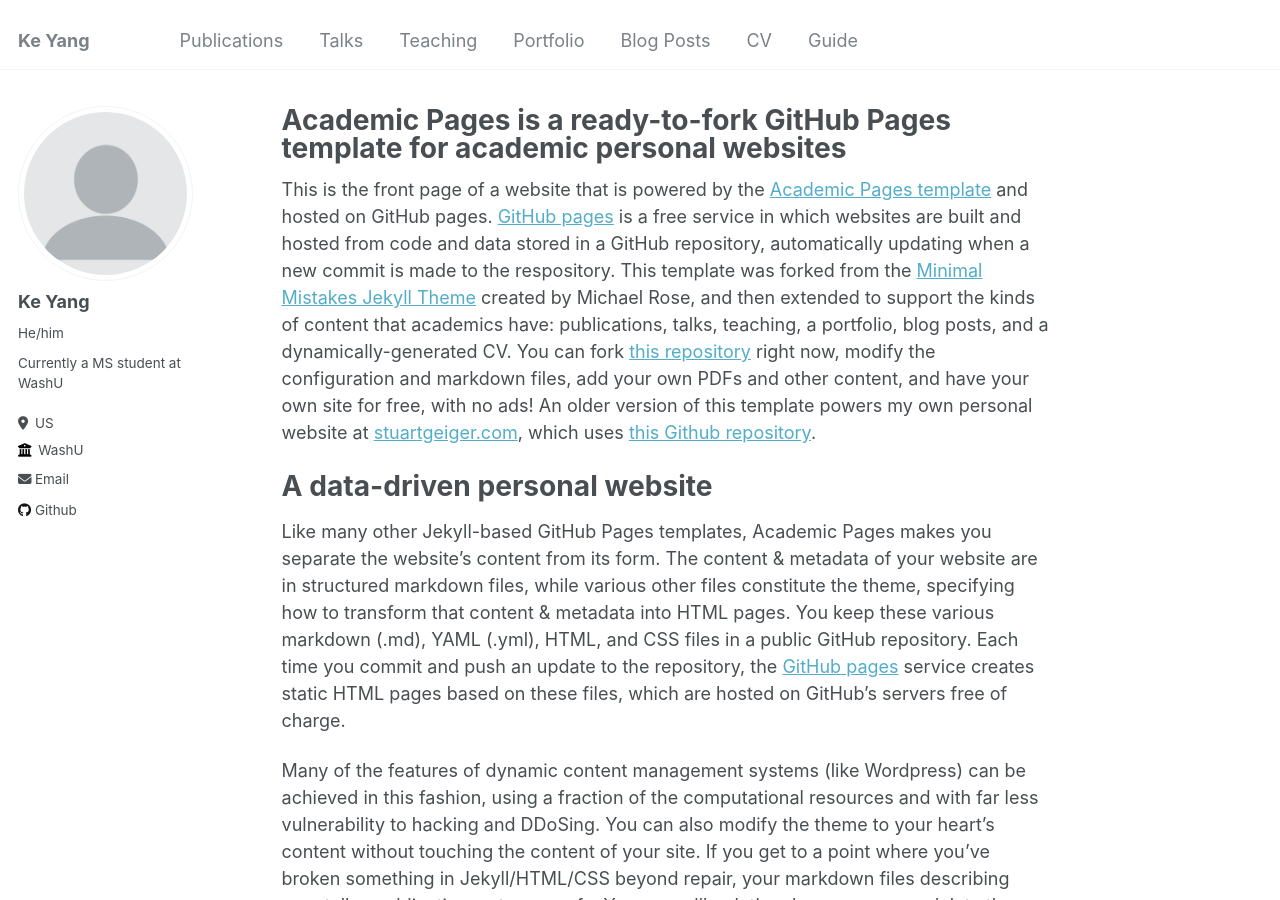
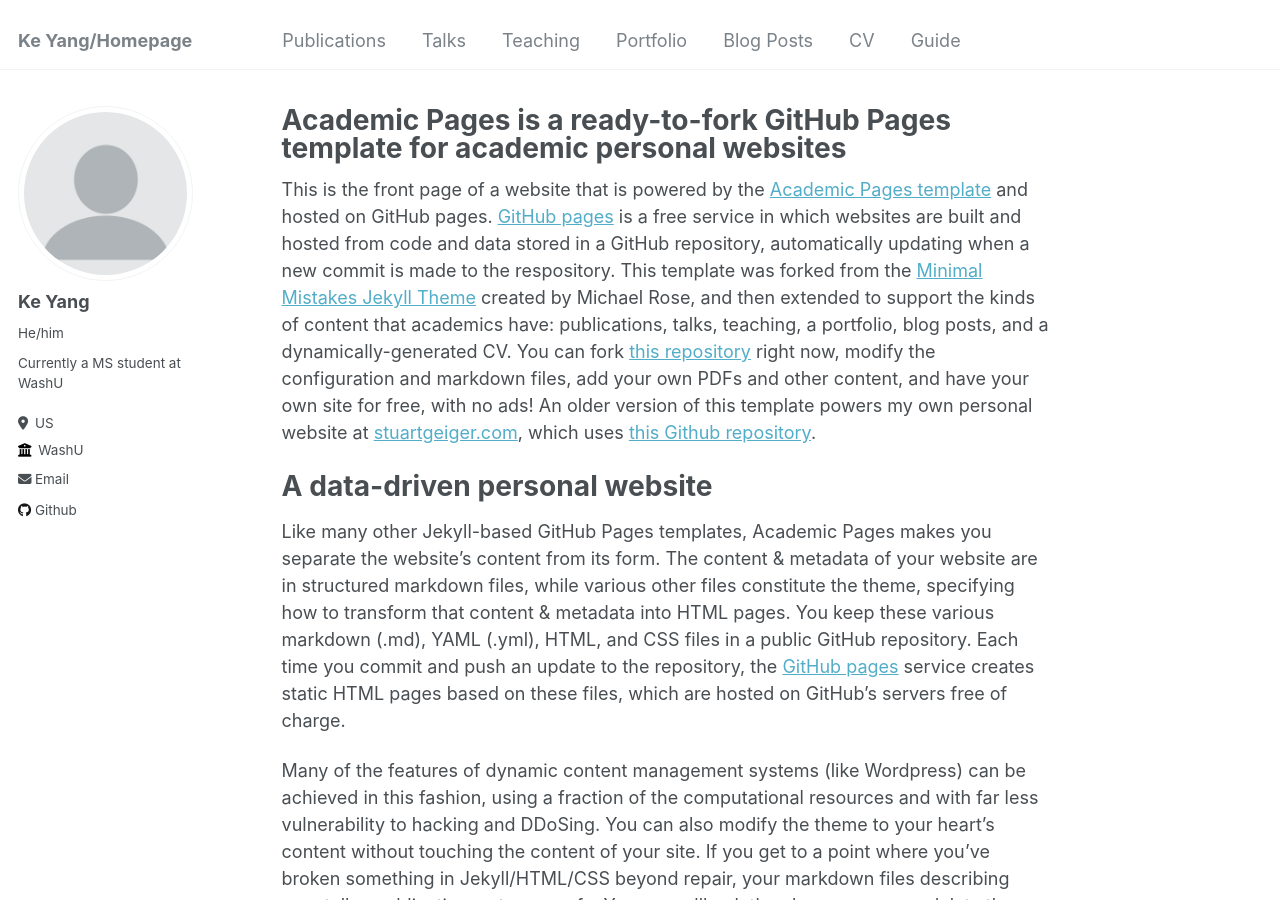
Before and after one commit to pangzike/KeYang.github.io, a Jekyll site: the page built from _pages/about.md, in a window 1280 px wide and 900 px high. Built offline with Jekyll 4.4.1, drawn with Linux system fonts in a browser that asks for light colours.

Commit message:
Update _config.yml

```diff
--- a/_config.yml
+++ b/_config.yml
@@ -8,7 +8,7 @@
 
 # Basic Site Settings
 locale                   : "en-US"
-title                    : "Ke Yang"
+title                    : "Ke Yang/Homepage"
 title_separator          : "-"
 name                     : &name "Ke Yang"
 description              : &description "I am a CS student who what to build the world better."
```
